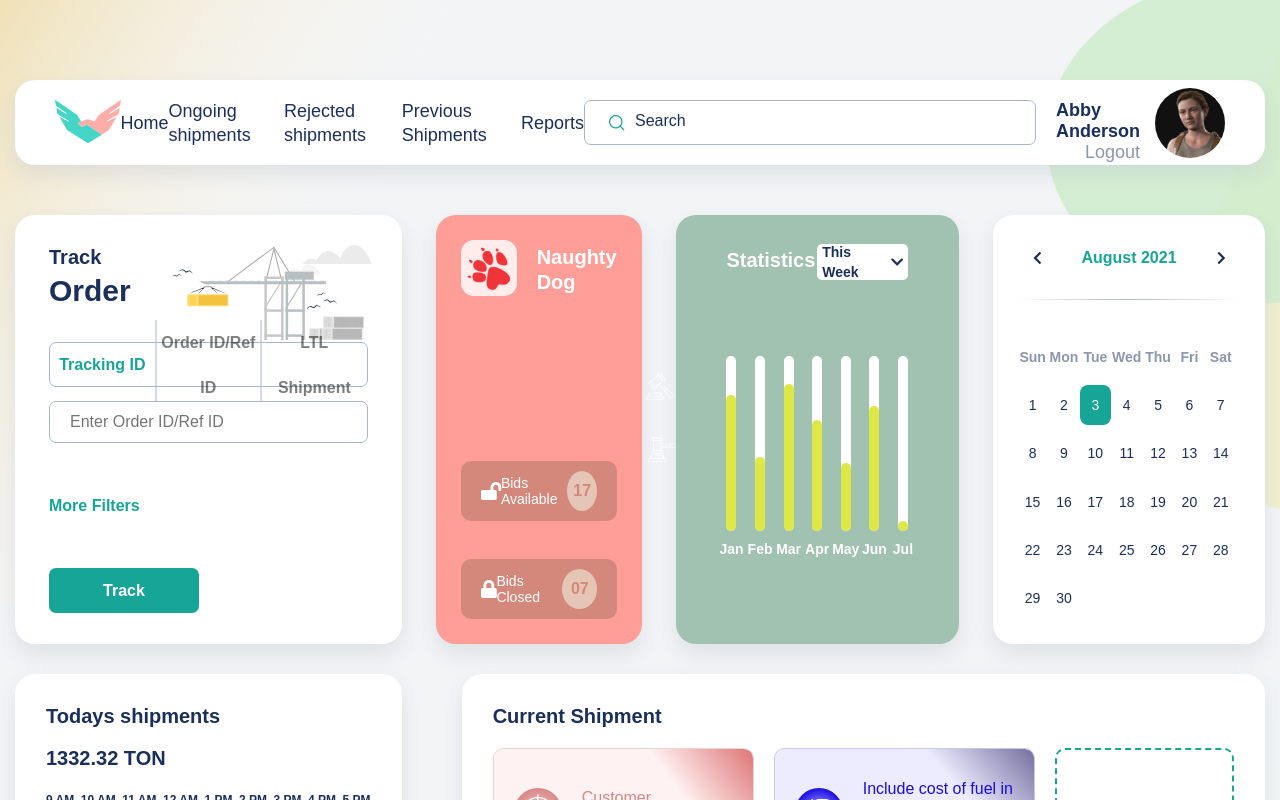
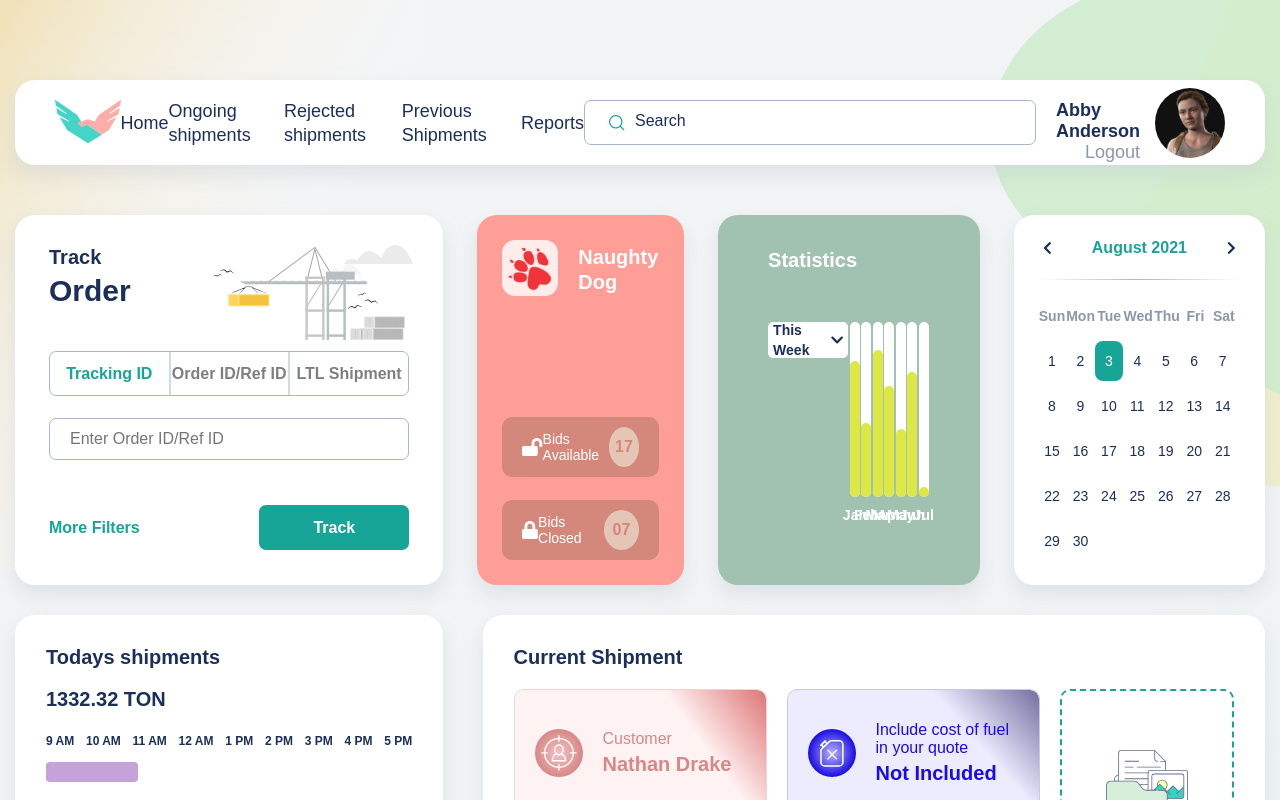
Before and after one commit to KamilTokarz110/Vue-dashboard, a Vue app: page / in a window 1280 px wide. Shown: the top 800 px of the page. Built offline with nearby package versions, Linux system fonts and the light colour scheme.

Commit message:
Applying corrections on lg grid

```diff
--- a/src/scss/_main.scss
+++ b/src/scss/_main.scss
@@ -552,7 +552,7 @@ html {
         }
 
         @include lg {
-            flex-basis: calc((100% / 12) * 4 - #{$flex-gap});
+            flex-basis: calc((100% / 12) * 4.4 - #{$flex-gap});
             gap: 14px;
             padding: 31px 34px;
 
@@ -752,7 +752,7 @@ html {
         }
 
         @include lg {
-            flex-basis: calc((100% / 12) * 3 - #{$flex-gap});
+            flex-basis: calc((100% / 12) * 2.8 - #{$flex-gap});
             padding: 29px 51px 38px 50px;
             gap: 0px 0px;
 
@@ -982,7 +982,7 @@ html {
         }
 
         @include lg {
-            flex-basis: calc((100% / 12) * 2.9 - #{$flex-gap});
+            flex-basis: calc((100% / 12) * 2.7 - #{$flex-gap});
         }
     }
 
@@ -1169,7 +1169,7 @@ html {
 
 
         @include lg {
-            flex-basis: calc((100% / 12) * 4 - #{$flex-gap});
+            flex-basis: calc((100% / 12) * 4.4 - #{$flex-gap});
         }
     }
 
@@ -1429,7 +1429,7 @@ html {
 
 
         @include lg {
-            flex-basis: calc((100% / 12) * 8 - #{$flex-gap});
+            flex-basis: calc((100% / 12) * 7.8 - #{$flex-gap});
             // flex-basis: 50%;
         }
     }
```
